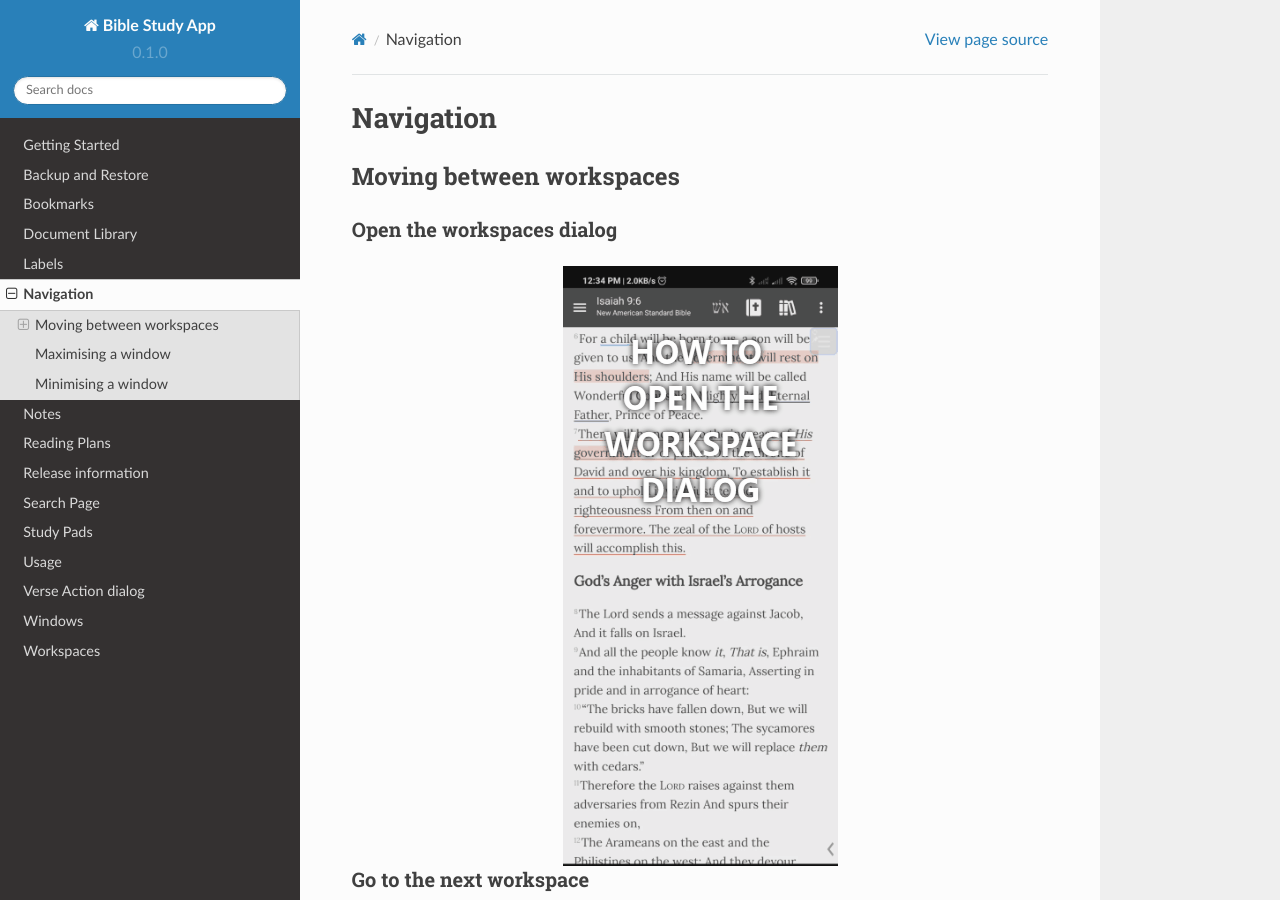
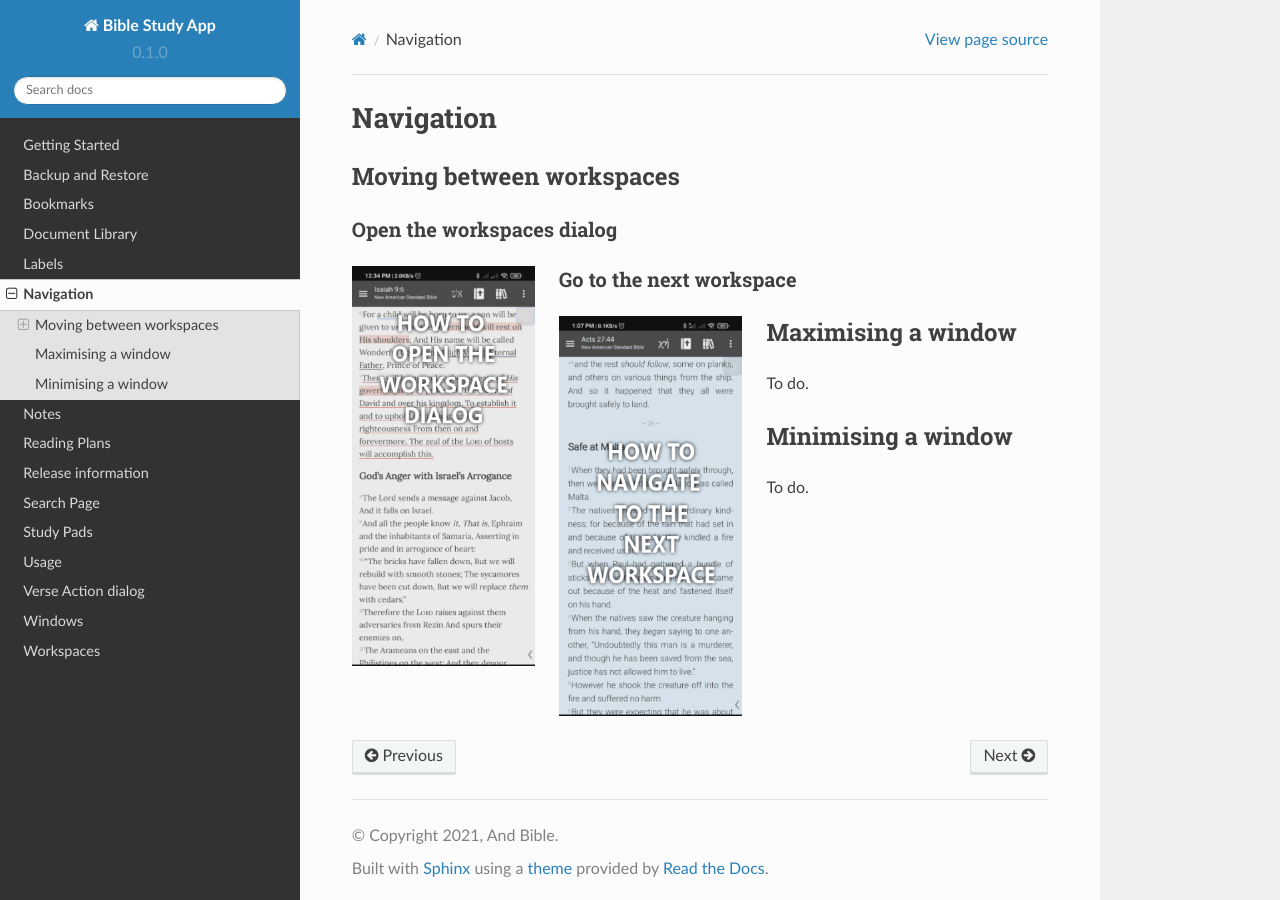
Before and after one commit to AndBible/docs, a Sphinx documentation site: the page built from docs/source/navigation.rst, in a window 1280 px wide and 900 px high. Built offline with Sphinx 7.4.7 and the Read the Docs theme 2.0.0, drawn with Linux system fonts in a browser that asks for light colours; pages that are not in the unit, such as notebooks, are missing from menus.

Commit message:
Update navigation.rst

```diff
--- a/docs/source/navigation.rst
+++ b/docs/source/navigation.rst
@@ -7,14 +7,17 @@ Moving between workspaces
 Open the workspaces dialog
 ^^^^^^^^^^^^^^^^^^^^^^^^^^
 .. image:: /videos/workspace_dialog_open.gif
-    :align: center
+    :align: left
     :alt: Open the workspaces dialog
+    :height: 400
+
 
 Go to the next workspace
 ^^^^^^^^^^^^^^^^^^^^^^^^
 .. image:: /videos/workspace_move_to_next.gif
-    :align: center
+    :align: left
     :alt: Open the workspaces dialog
+    :height: 400
 
 Maximising a window
 -------------------
```
